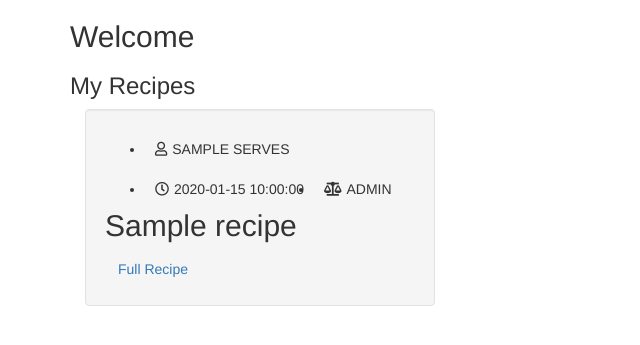
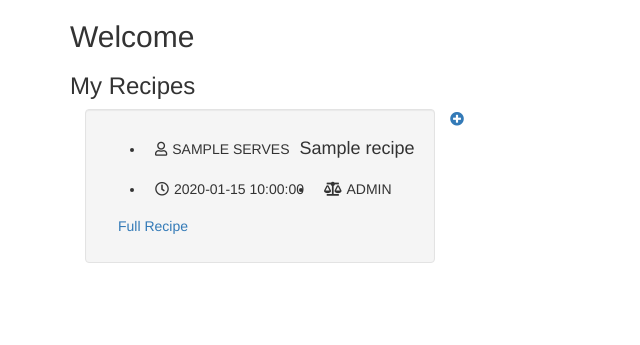
Before and after one commit to luisanegri/Data-Centric-Development, a Flask app: page /get_recipes in a window 1280 px wide. Shown: the top 345 px of the page, without its empty margins (0-640 px from the left). Run offline with Flask 2, Linux system fonts and the light colour scheme; a database or web service that is not in the repository returns one stand-in record (values such as "Sample title"); some libraries are stand-ins or nearby versions; some web fonts are replaced.

Commit message:
added icon

```diff
--- a/templates/myrecipes.html
+++ b/templates/myrecipes.html
@@ -2,7 +2,8 @@
 
 {% block content %}
 <h2>Welcome {{ username }} </h2>
-<h3>My Recipes</h3>
+<h3 class="my-recipes-title">My Recipes</h3>
+<a href="{{url_for('add_recipes')}}"><i class="fas fa-plus-circle add-icon"></i></a>
 
     {% for recipe in recipes %}
 
@@ -13,7 +14,7 @@
                 <li class="recipe-details"><i class="glip far fa-clock"></i>{{ recipe.time_of_prep }}</li>
                 <li class="recipe-details"><i class="glip fas fa-balance-scale"></i>{{ recipe.difficulty_level }}</li>
             </ul>
-            <h2>{{ recipe.recipe_name }}</h2>
+            <h4>{{ recipe.recipe_name }}</h4>
             <a href="{{url_for('read_recipe', recipe_id=recipe._id)}}" class="btn">Full Recipe</a>
           </div>
         </div>
```
